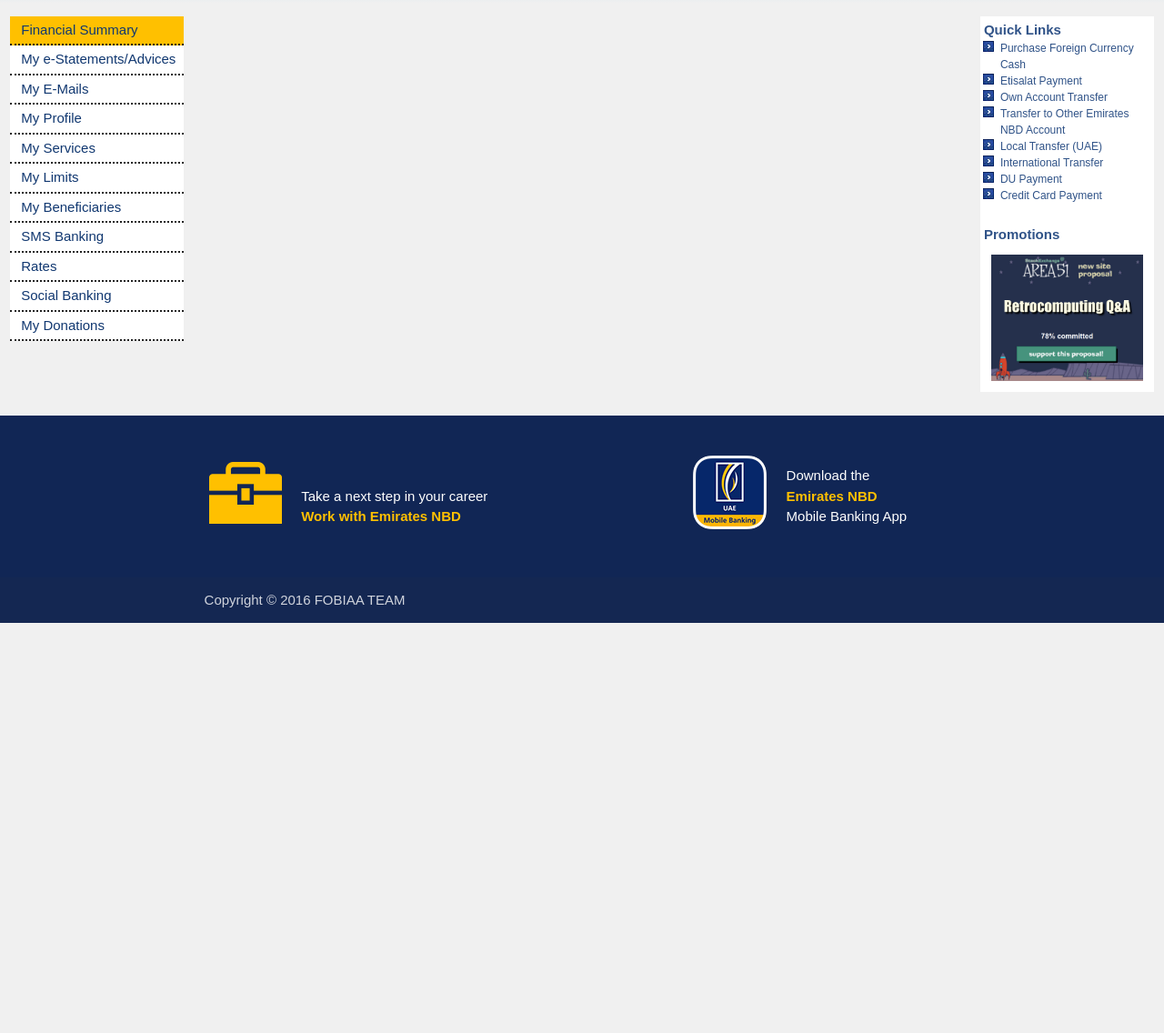
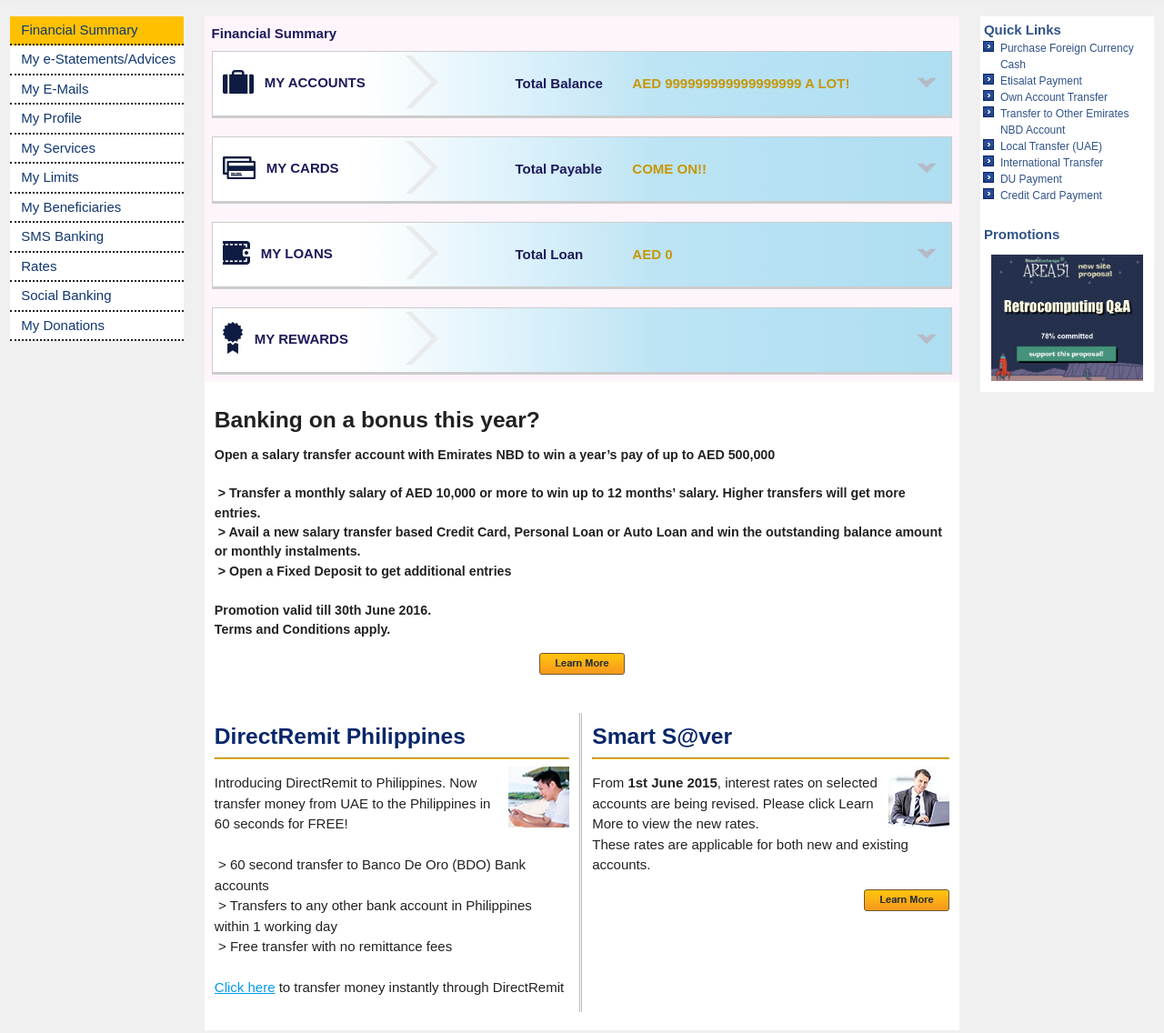
Before and after one commit to FOBIAA/FOBIAA.github.io, a plain HTML site: page index.html in a window 1280 px wide. Shown: the part 182-1318 px from the top of the page at 91% size. Before the commit the page ends 867 px from the top, so only its background shows below. Drawn offline with Linux system fonts and the light colour scheme.

Commit message:
Finish Financial Summary Tab

```diff
--- a/css/styles.css
+++ b/css/styles.css
@@ -29,7 +29,6 @@ nav {
     padding-top: 2rem;
     border-width: 0 0 3px 0;
     border-style: solid;
-    border-color: #ffc000;
 }
 
 nav ul li a {
@@ -46,7 +45,6 @@ nav ul li {
 }
 
 nav ul li.active {
-    border-color: #ffc000;
     background: #ffc000;
     background: -webkit-linear-gradient(#ffd204, #fdb300);
     background: -o-linear-gradient(#ffd204, #fdb300);
@@ -80,12 +78,20 @@ nav ul li:hover, nav ul a:hover {
     color: #112655;
 }
 
+.nbd-dark-text {
+    color: #c79706;
+}
+
 .nbd-yellow {
     background-color: #ffc000 !important;
 }
 
 footer b {
     color: #ffc000;
+}
+
+hr, nav ul li.active, #nav-bar {
+    border-color: #ffc000;
 }
 
 .bold {
@@ -103,7 +109,7 @@ footer b {
     background: linear-gradient(#a5cbe1, #d1e4ee, #f0f0f0);
 }
 
-#side-bar > *, #quick-links > * {
+#side-bar > *, #quick-links > *, #summary-area > * {
     background-color: white;
 }
 
@@ -117,7 +123,7 @@ footer b {
     color: #103770;
 }
 
-li a, img, footer p {
+a, img, footer p {
     cursor: pointer;
 }
 
@@ -142,3 +148,61 @@ li a, img, footer p {
     padding: 12px;
     margin-top: 10px;
 }
+
+#status-bars {
+    background-color: #fdf5fb;
+    padding: 0 8px;
+    color: #1d1a5a;
+}
+
+#status-title {
+    padding-top: 8px;
+    margin-bottom: -12px;
+}
+
+#status-bars > div.row {
+    margin-top: 20px;
+    margin-bottom: 8px;
+    border-style: solid;
+    border-color: #ccc;
+    border-width: 1px 1px 3px 1px;
+    background: white;
+    background: -webkit-linear-gradient(left, white, white, #dff2fb, #bde4f4, #b5e1f3, #aedef1);
+    background: -o-linear-gradient(right, white, white, #dff2fb, #bde4f4, #b5e1f3, #aedef1);
+    background: -moz-linear-gradient(right, white, white, #dff2fb, #bde4f4, #b5e1f3, #aedef1);
+    background: linear-gradient(to right, white, white, #dff2fb, #bde4f4, #b5e1f3, #aedef1);
+}
+
+#status-bars img {
+    vertical-align: middle;
+    padding: 4px 12px 8px 0;
+}
+
+#text1, #text2 {
+    margin-top: -20px;
+    padding-top: 16px;
+    padding-bottom: 20px;
+}
+
+#text1 p {
+    line-height: 1.5;
+    font-size: 95%;
+}
+
+#text2 img {
+    float: right;
+}
+
+#text2 h5 {
+    color: #08276a;
+}
+
+#divider {
+    border-right: 3px double #bbb;
+}
+
+@media only screen and (max-width: 600px) {
+    #divider {
+        border-right: 0;
+    }
+}
--- a/index.html
+++ b/index.html
@@ -77,7 +77,67 @@
                     <li id="donate"><a>My Donations</a></li>
                 </ul>
             </div>
-            <div id="quick-links" class="col m2 offset-m8 s12">
+            <div id="summary-area" class="col m8 s12">
+                <div id="status-bars" class="row bold">
+                    <p id="status-title">Financial Summary</p>
+                    <div class="row valign-wrapper">
+                        <div class="col s3"><img src="img/accounts.jpg">MY ACCOUNTS</div>
+                        <div class="col s2"><img src="img/rightarrow.png"></div>
+                        <div class="col s2">Total Balance</div>
+                        <div class="col s5 nbd-dark-text">AED 999999999<wbr>999999999 A LOT!</div>
+                        <img src="img/downarrow.png">
+                    </div>
+                    <div class="row valign-wrapper">
+                        <div class="col s3"><img src="img/cards.jpg">MY CARDS</div>
+                        <div class="col s2"><img src="img/rightarrow.png"></div>
+                        <div class="col s2">Total Payable</div>
+                        <div class="col s5 nbd-dark-text">COME ON!!</div>
+                         <img src="img/downarrow.png">
+                    </div>
+                    <div class="row valign-wrapper">
+                        <div class="col s3"><img src="img/loans.jpg">MY LOANS</div>
+                        <div class="col s2"><img src="img/rightarrow.png"></div>
+                        <div class="col s2">Total Loan</div>
+                        <div class="col s5 nbd-dark-text">AED 0</div>
+                        <img src="img/downarrow.png">
+                    </div>
+                    <div class="row valign-wrapper">
+                        <div class="col s3"><img src="img/rewards.jpg">MY REWARDS</div>
+                        <div class="col s9"><img src="img/rightarrow.png"></div>
+                        <img src="img/downarrow.png">
+                    </div>
+                </div>
+                <div id="text1" class="row">
+                    <div class="col s12">
+                        <h5 class="bold">Banking on a bonus this year?</h5>
+                        <p class="bold">Open a salary transfer account with Emirates NBD to win a year’s pay of up to AED 500,000<br><br>
+                        &nbsp;> Transfer a monthly salary of AED 10,000 or more to win up to 12 months’ salary. Higher transfers will get more entries.<br>
+                        &nbsp;> Avail a new salary transfer based Credit Card, Personal Loan or Auto Loan and win the outstanding balance amount or monthly instalments.<br>
+                        &nbsp;> Open a Fixed Deposit to get additional entries<br><br>
+                        Promotion valid till 30th June 2016.<br>
+                        Terms and Conditions apply.</p>
+                        <center><img src="img/learn-more.png"></center>
+                    </div>
+                </div>
+                <div id="text2" class="row">
+                    <div id="divider" class="col m6 s12">
+                        <h5 class="bold">DirectRemit Philippines</h5><hr><img src="img/directremit.jpg">
+                        <p>Introducing DirectRemit to Philippines. Now transfer money from UAE to the Philippines in 60 seconds for FREE!<br><br>
+                        &nbsp;> 60 second transfer to Banco De Oro (BDO) Bank accounts<br>
+                        &nbsp;> Transfers to any other bank account in Philippines within 1 working day<br>
+                        &nbsp;> Free transfer with no remittance fees<br><br>
+                        <a><u>Click here</u></a> to transfer money instantly through DirectRemit</p>
+                    </div>
+                    <div class="col m6 s12">
+                        <h5 class="bold">Smart S@ver</h5><hr><img src="img/smartsaver.jpg">
+                        <p>From <b>1st June 2015</b>, interest rates on selected accounts are being revised.
+                        Please click Learn More to view the new rates.<br>
+                        These rates are applicable for both new and existing accounts.</p>
+                        <img src="img/learn-more.png">
+                    </div>
+                </div>
+            </div>
+            <div id="quick-links" class="col m2 s12">
                 <p class="bold">Quick Links</p>
                 <ul>
                     <li><a>Purchase Foreign Currency Cash</a></li>
```
Also changed, not shown: img/accounts.jpg (added), img/cards.jpg (added), img/directremit.jpg (added), img/downarrow.png (added), img/learn-more.png (added), img/loans.jpg (added), img/rewards.jpg (added), img/rightarrow.png (added), img/smartsaver.jpg (added).
